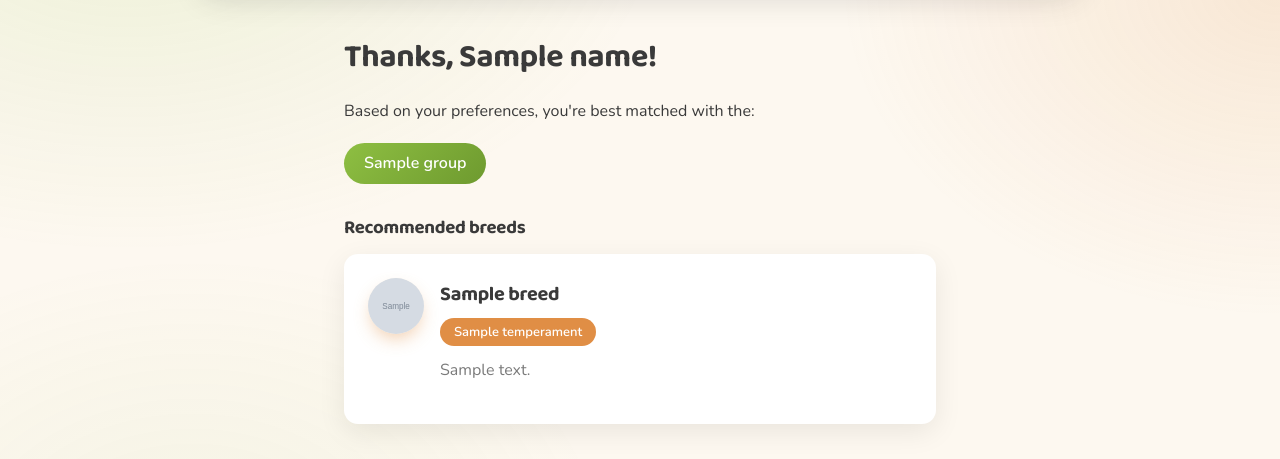
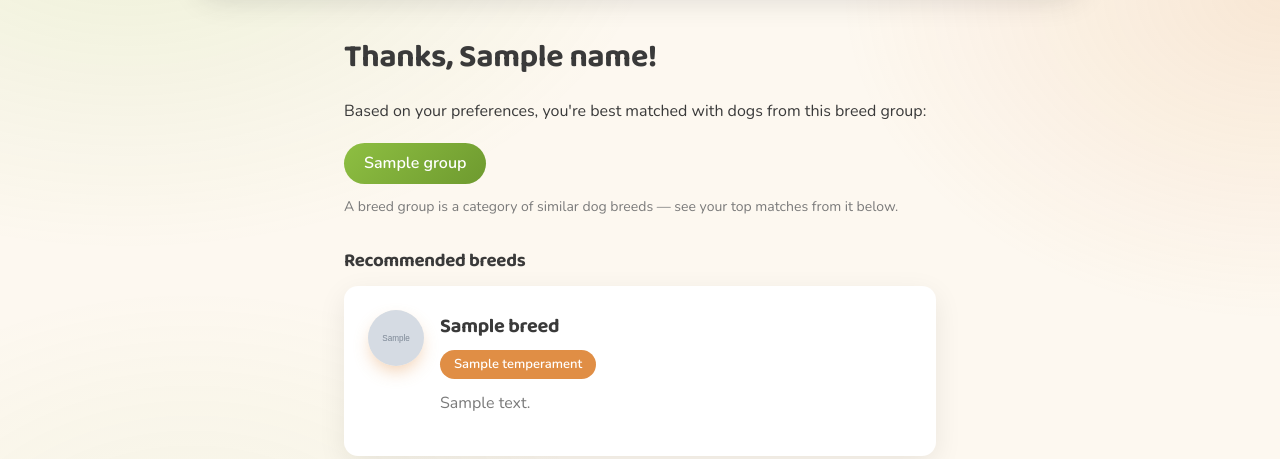
Before and after one commit to Naren727/Naikutty, a Django app: template Main_Api/templates/Myforms/Result.html in a window 1280 px wide. Shown: the part 76-535 px from the top of the page. Run offline with Django 4.2, Linux system fonts and the light colour scheme; the template is opened without the code that fills it: most values are stand-ins (such as "Sample title", 1, 10 or a date in 2020); grey boxes marked "Sample" are stand-in pictures; parts of the project's set-up code (start-up, migrations or seed data) failed here and were passed over.

Commit message:
copy: clarify that the matched group is a dog breed category
"Foundation Stock Service" and similar AKC group names don't read as
breed categories on their own. Reworded the intro line and added a
short caption under the group tag explaining what a breed group is.

Co-Authored-By: Claude Sonnet 5 <noreply@anthropic.com>

```diff
--- a/Main_Api/static/Main_Api/css/base.css
+++ b/Main_Api/static/Main_Api/css/base.css
@@ -274,6 +274,7 @@ a { color: var(--color-primary-dark); text-decoration: none; }
 .result-page { max-width: 640px; margin: 32px auto 40px; padding: 0 24px; }
 .result-page .group-callout { margin: 12px 0 28px; }
 .result-page .group-callout .tag { font-size: 16px; padding: 8px 20px; }
+.result-page .group-hint { margin: 10px 0 0; font-size: 14px; color: var(--color-text-muted); }
 .breed-card { display: flex; gap: 16px; margin-bottom: 16px; }
 .breed-card .photo-frame {
   width: 56px;
--- a/Main_Api/templates/Myforms/Result.html
+++ b/Main_Api/templates/Myforms/Result.html
@@ -15,8 +15,11 @@
     </nav>
     <div class="result-page">
       <h1>Thanks, {{ name }}!</h1>
-      <p>Based on your preferences, you're best matched with the:</p>
-      <div class="group-callout"><span class="tag tag-primary">{{ group }}</span></div>
+      <p>Based on your preferences, you're best matched with dogs from this breed group:</p>
+      <div class="group-callout">
+        <span class="tag tag-primary">{{ group }}</span>
+        <p class="group-hint">A breed group is a category of similar dog breeds — see your top matches from it below.</p>
+      </div>
       <h3>Recommended breeds</h3>
       {% for breed in breeds %}
       <div class="card breed-card">
```
